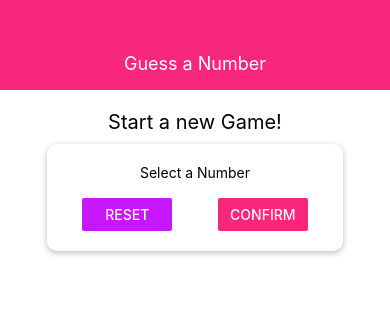
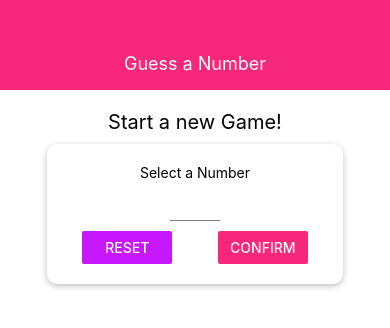
Before and after one commit to JoseManuelMunozManzano/rn-guess-number, a React Native app: screen / in a window 390 px wide. Shown: the top 328 px of the page. Built offline with nearby package versions, Linux system fonts and the light colour scheme.

Commit message:
Configuring & Styling a TextInput

```diff
--- /dev/null
+++ b/components/Input.js
@@ -0,0 +1,15 @@
+import React from 'react';
+import { StyleSheet, TextInput } from 'react-native';
+
+export const Input = props => {
+  return <TextInput {...props} style={{ ...styles.input, ...props.style }} />;
+};
+
+const styles = StyleSheet.create({
+  input: {
+    height: 30,
+    borderBottomColor: 'grey',
+    borderBottomWidth: 1,
+    marginVertical: 10,
+  },
+});
--- a/screens/StartGameScreen.js
+++ b/screens/StartGameScreen.js
@@ -1,7 +1,8 @@
 import React from 'react';
-import { View, Text, StyleSheet, TextInput, Button } from 'react-native';
+import { View, Text, StyleSheet, Button } from 'react-native';
 
 import { Card } from '../components/Card';
+import { Input } from '../components/Input';
 import Colors from '../constants/color';
 
 export const StartGameScreen = () => {
@@ -10,7 +11,14 @@
       <Text style={styles.title}>Start a new Game!</Text>
       <Card style={styles.inputContainer}>
         <Text>Select a Number</Text>
-        <TextInput />
+        <Input
+          style={styles.input}
+          blurOnSubmit
+          autoCapitalize="none"
+          autoCorrect={false}
+          keyboardType="number-pad"
+          maxLength={2}
+        />
         <View style={styles.buttonContainer}>
           <View style={styles.button}>
             <Button title="Reset" color={Colors.accent} onPress={() => {}} />
@@ -48,4 +56,8 @@
   button: {
     width: '40%',
   },
+  input: {
+    width: 50,
+    textAlign: 'center',
+  },
 });
```
